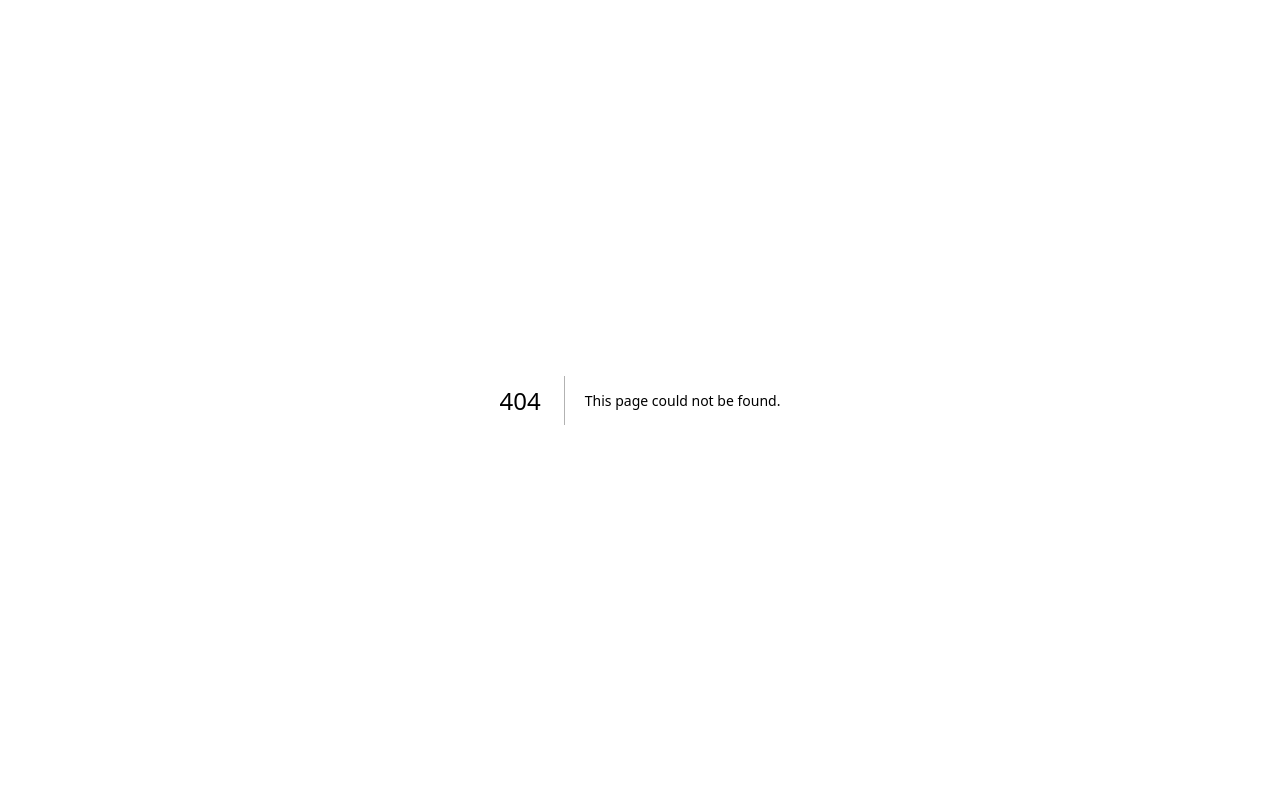
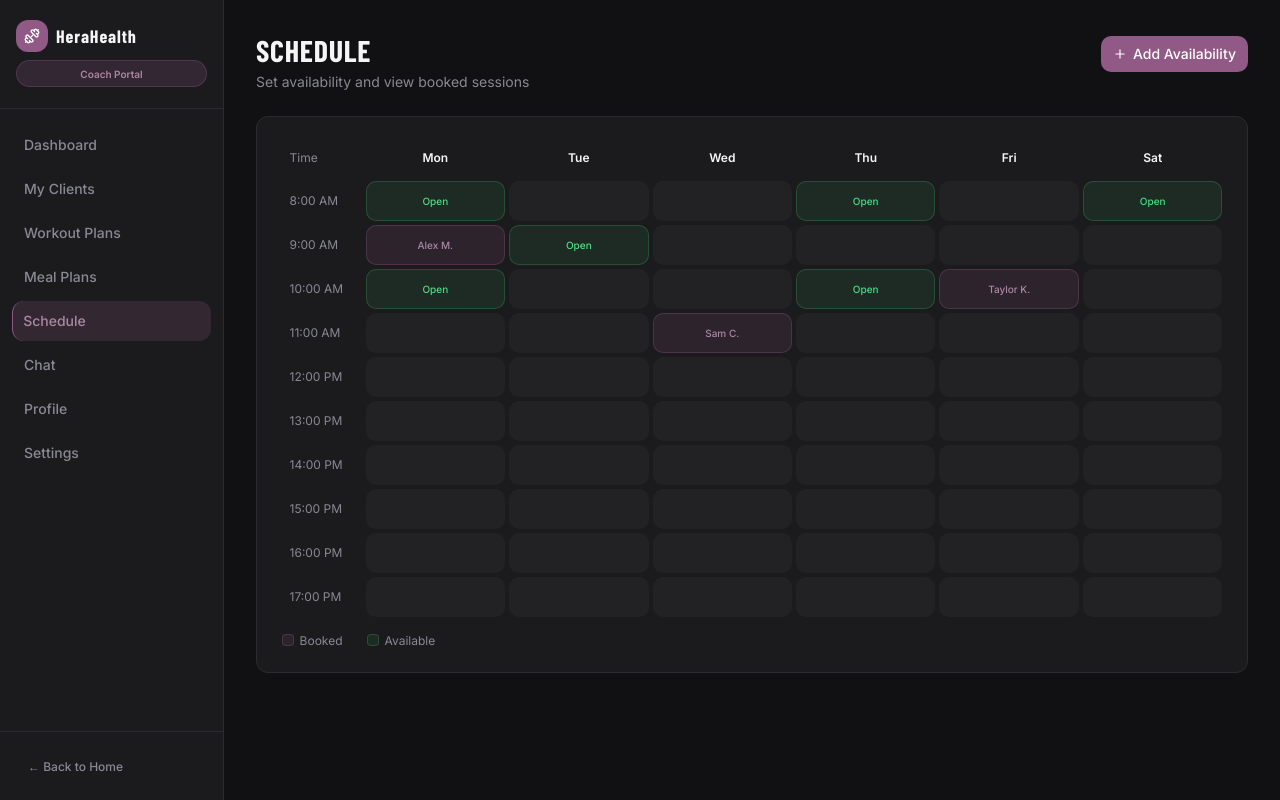
Before and after one commit to mtriana14/Workout-WebAPP-FRONTEND, a Next.js app: page /dashboards/coach/schedule in a window 1280 px wide. Before the commit this address had no page. Built offline with nearby package versions, Linux system fonts and the light colour scheme; a web font is replaced by a local one.

Commit message:
coach schedule

```diff
--- /dev/null
+++ b/app/dashboards/coach/schedule/page.tsx
@@ -0,0 +1,168 @@
+"use client";
+
+import { Dumbbell, Plus } from "lucide-react";
+
+const NAV_ITEMS = [
+  { label: "Dashboard",     href: "/dashboards/coach",          active: false },
+  { label: "My Clients",    href: "/dashboards/coach/clients",  active: false },
+  { label: "Workout Plans", href: "/dashboards/coach/workouts", active: false },
+  { label: "Meal Plans",    href: "/dashboards/coach/meals",    active: false },
+  { label: "Schedule",      href: "/dashboards/coach/schedule", active: true  },
+  { label: "Chat",          href: "/dashboards/coach/chat",     active: false },
+  { label: "Profile",       href: "/dashboards/coach/profile",  active: false },
+  { label: "Settings",      href: "/dashboards/coach/settings", active: false },
+];
+
+const DAYS = ["Mon", "Tue", "Wed", "Thu", "Fri", "Sat"];
+const HOURS = Array.from({ length: 10 }, (_, i) => {
+  const hour = i + 8;
+  return `${hour}:00 ${hour < 12 ? "AM" : "PM"}`;
+});
+
+const BOOKED = [
+  { day: "Mon", hour: 1, client: "Alex M."   },
+  { day: "Wed", hour: 3, client: "Sam C."    },
+  { day: "Fri", hour: 2, client: "Taylor K." },
+];
+
+const AVAILABLE = [
+  { day: "Mon", hour: 0 },
+  { day: "Mon", hour: 2 },
+  { day: "Tue", hour: 1 },
+  { day: "Thu", hour: 0 },
+  { day: "Thu", hour: 2 },
+  { day: "Sat", hour: 0 },
+];
+
+export default function CoachSchedule() {
+  return (
+    <div className="hh-dash-root">
+
+      {/* SIDEBAR */}
+      <aside className="hh-sidebar">
+        <div className="hh-sidebar__header">
+          <a href="/" className="hh-logo">
+            <div className="hh-logo__icon hh-logo__icon--md">
+              <Dumbbell size={16} color="white" />
+            </div>
+            <span className="hh-logo__text hh-logo__text--md">HeraHealth</span>
+          </a>
+          <span className="hh-badge hh-badge--sm">Coach Portal</span>
+        </div>
+
+        <nav className="hh-sidebar__nav" aria-label="Coach navigation">
+          {NAV_ITEMS.map((item) => (
+            <a
+              key={item.label}
+              href={item.href}
+              className={"hh-nav-link" + (item.active ? " hh-nav-link--active" : "")}
+            >
+              {item.label}
+            </a>
+          ))}
+        </nav>
+
+        <div className="hh-sidebar__footer">
+          <a href="/" className="hh-sidebar__back">← Back to Home</a>
+        </div>
+      </aside>
+
+      {/* MAIN */}
+      <main className="hh-dash-main">
+        <div className="hh-dash-content">
+
+          {/* Header */}
+          <div style={{ display: "flex", alignItems: "flex-start", justifyContent: "space-between" }}>
+            <div>
+              <h1 className="hh-page-title">SCHEDULE</h1>
+              <p className="hh-page-subtitle">Set availability and view booked sessions</p>
+            </div>
+            <button
+              className="btn btn--primary"
+              style={{ display: "flex", alignItems: "center", gap: 6, marginTop: 4 }}
+            >
+              <Plus size={14} /> Add Availability
+            </button>
+          </div>
+
+          {/* Calendar grid */}
+          <div className="hh-card" style={{ overflowX: "auto" }}>
+            <div style={{ minWidth: 600 }}>
+
+              {/* Header row */}
+              <div style={{ display: "grid", gridTemplateColumns: "80px repeat(6, 1fr)", gap: 4, marginBottom: 8 }}>
+                <div style={{ fontSize: "var(--hh-fs-12)", color: "var(--hh-text-muted)", padding: 8 }}>Time</div>
+                {DAYS.map((d) => (
+                  <div key={d} style={{ fontSize: "var(--hh-fs-12)", fontWeight: 600, textAlign: "center", padding: 8, color: "var(--hh-text-primary)" }}>
+                    {d}
+                  </div>
+                ))}
+              </div>
+
+              {/* Time rows */}
+              {HOURS.map((hour, hi) => (
+                <div key={hi} style={{ display: "grid", gridTemplateColumns: "80px repeat(6, 1fr)", gap: 4, marginBottom: 4 }}>
+                  <div style={{ fontSize: "var(--hh-fs-12)", color: "var(--hh-text-muted)", padding: 8, display: "flex", alignItems: "center" }}>
+                    {hour}
+                  </div>
+                  {DAYS.map((day) => {
+                    const isBooked  = BOOKED.find((b) => b.day === day && b.hour === hi);
+                    const isAvail   = AVAILABLE.find((a) => a.day === day && a.hour === hi);
+
+                    let bg      = "var(--hh-bg-card-dark)";
+                    let color   = "transparent";
+                    let border  = "1px solid transparent";
+                    let label   = null;
+
+                    if (isBooked) {
+                      bg      = "var(--hh-accent-15)";
+                      color   = "var(--hh-accent-light)";
+                      border  = "1px solid var(--hh-accent-30)";
+                      label   = isBooked.client;
+                    } else if (isAvail) {
+                      bg      = "rgba(74, 222, 128, 0.08)";
+                      color   = "#4ade80";
+                      border  = "1px solid rgba(74, 222, 128, 0.2)";
+                      label   = "Open";
+                    }
+
+                    return (
+                      <div
+                        key={day}
+                        style={{
+                          height: 40, borderRadius: "var(--hh-radius-sm)",
+                          background: bg, border,
+                          display: "flex", alignItems: "center", justifyContent: "center",
+                          fontSize: "var(--hh-fs-10)", color, fontWeight: 500,
+                          cursor: "pointer", transition: "opacity 0.15s",
+                        }}
+                        onMouseEnter={(e) => { e.currentTarget.style.opacity = "0.8"; }}
+                        onMouseLeave={(e) => { e.currentTarget.style.opacity = "1"; }}
+                      >
+                        {label}
+                      </div>
+                    );
+                  })}
+                </div>
+              ))}
+
+            </div>
+
+            {/* Legend */}
+            <div style={{ display: "flex", gap: 24, marginTop: 16, fontSize: "var(--hh-fs-12)", color: "var(--hh-text-muted)" }}>
+              <div style={{ display: "flex", alignItems: "center", gap: 6 }}>
+                <div style={{ width: 12, height: 12, borderRadius: 4, background: "var(--hh-accent-15)", border: "1px solid var(--hh-accent-30)" }} />
+                Booked
+              </div>
+              <div style={{ display: "flex", alignItems: "center", gap: 6 }}>
+                <div style={{ width: 12, height: 12, borderRadius: 4, background: "rgba(74, 222, 128, 0.08)", border: "1px solid rgba(74, 222, 128, 0.2)" }} />
+                Available
+              </div>
+            </div>
+          </div>
+
+        </div>
+      </main>
+    </div>
+  );
+}
```
